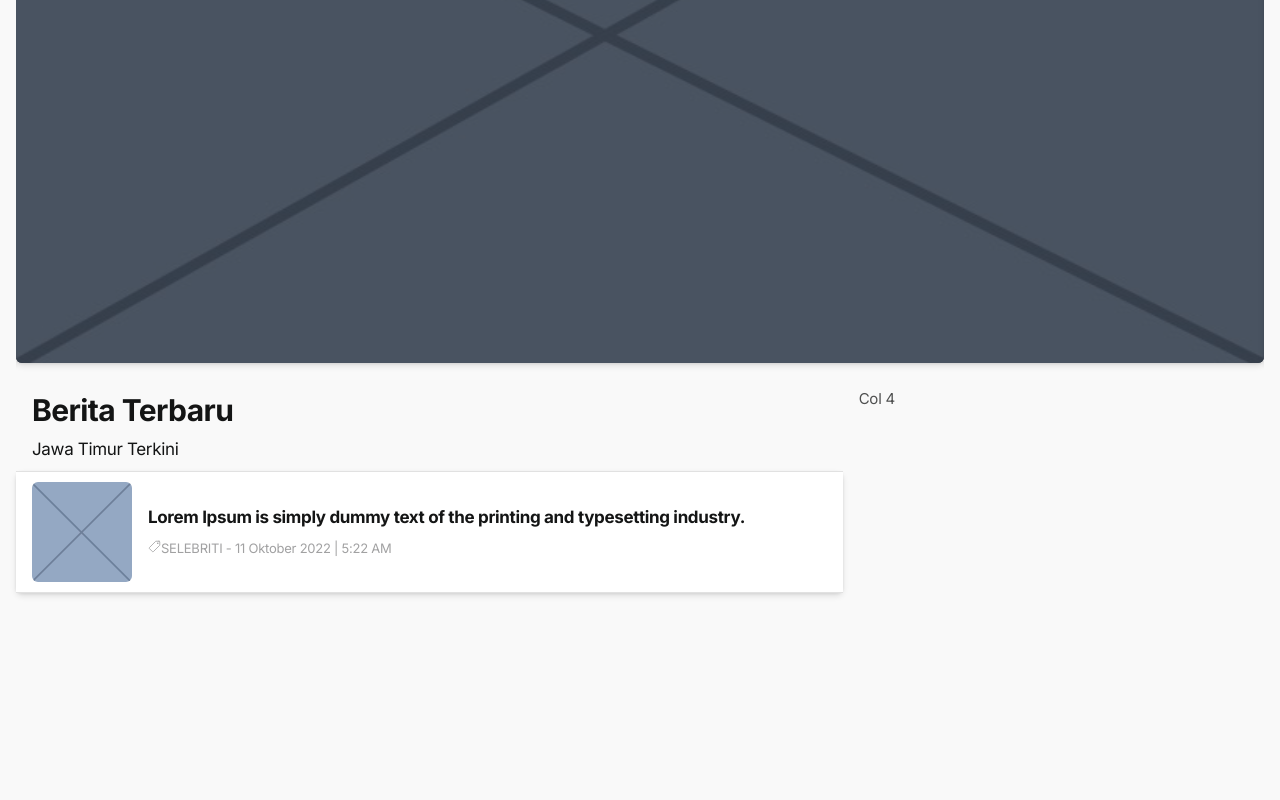
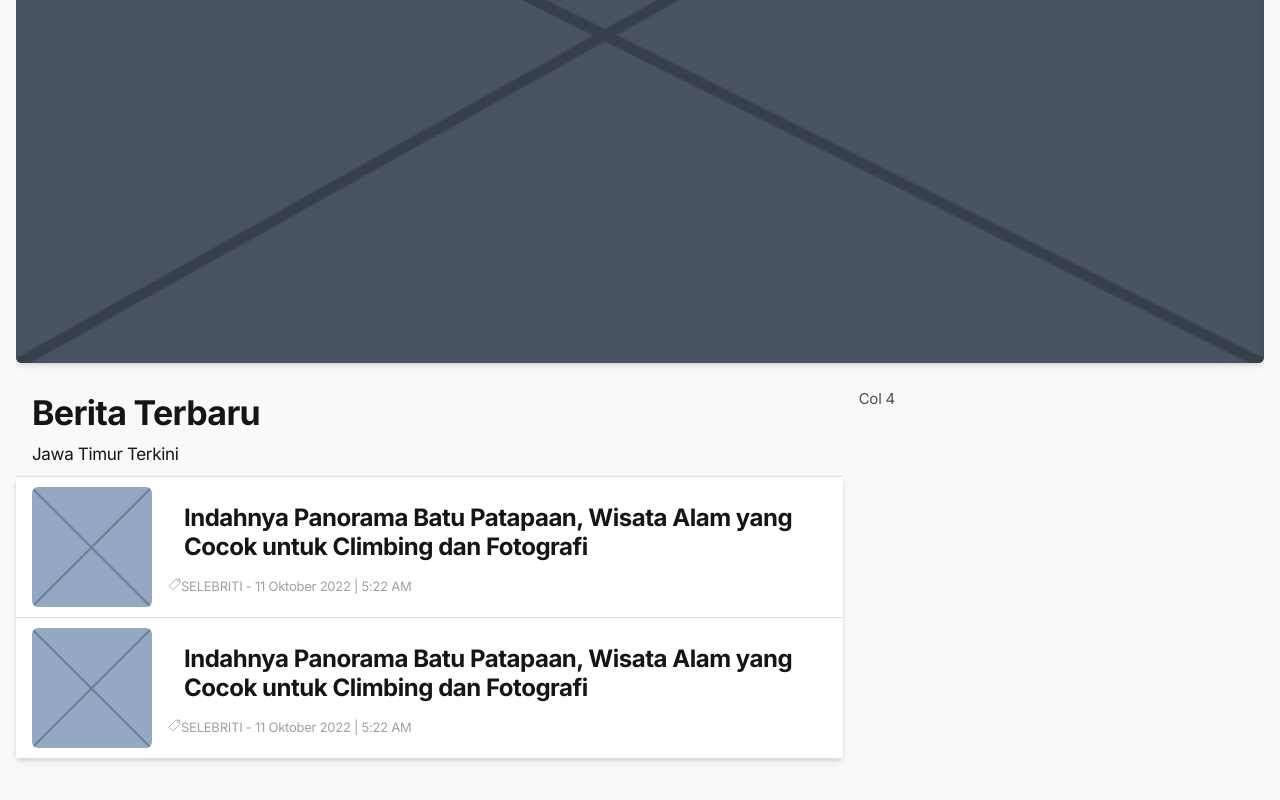
Before and after one commit to fitrahizulfalaq/jtnweb, a plain HTML site: page index.html in a window 1280 px wide. Shown: the part 396-1196 px from the top of the page. Drawn offline with nearby package versions, Linux system fonts and the light colour scheme.

Commit message:
pakai section

```diff
--- a/index.html
+++ b/index.html
@@ -141,19 +141,19 @@
             <div class="row">
                 <div class="col-12 col-lg-8">
                     <div class="header-large-title">
-                        <h1 class="title" style="font-size: 30px;">Berita Terbaru</h1>
-                        <h4 class="subtitle" style="font-size: 15;">Jawa Timur Terkini</h4>
+                        <h1 class="title">Berita Terbaru</h1>
+                        <h4 class="subtitle">Jawa Timur Terkini</h4>
                     </div>
                     <div class="card mt-1">
                         <ul class="listview image-listview media">
                             <li>
                                 <div class="item">
                                     <div class="imageWrapper">
-                                        <img src="assets/img/sample/photo/1.jpg" alt="image" class="imaged w100">
+                                        <img src="assets/img/sample/photo/1.jpg" alt="image" class="imaged w120">
                                     </div>
                                     <div class="in">
                                         <div>
-                                            <h3>Lorem Ipsum is simply dummy text of the printing and typesetting industry. </h3>
+                                            <h2 class="section-title large">Indahnya Panorama Batu Patapaan, Wisata Alam yang Cocok untuk Climbing dan Fotografi </h2>
                                             <div class="text-muted">
                                                 <ion-icon name="pricetag-outline"></ion-icon>SELEBRITI - 11 Oktober 2022 | 5:22 AM</span>
                                             </div>
@@ -162,6 +162,23 @@
                                     </div>
                                 </div>
                             </li>
+                            <li>
+                                <div class="item">
+                                    <div class="imageWrapper">
+                                        <img src="assets/img/sample/photo/1.jpg" alt="image" class="imaged w120">
+                                    </div>
+                                    <div class="in">
+                                        <div>
+                                            <h2 class="section-title large">Indahnya Panorama Batu Patapaan, Wisata Alam yang Cocok untuk Climbing dan Fotografi </h2>
+                                            <div class="text-muted">
+                                                <ion-icon name="pricetag-outline"></ion-icon>SELEBRITI - 11 Oktober 2022 | 5:22 AM</span>
+                                            </div>
+
+                                        </div>
+                                    </div>
+                                </div>
+                            </li>
+
 
                         </ul>
                     </div>
```
